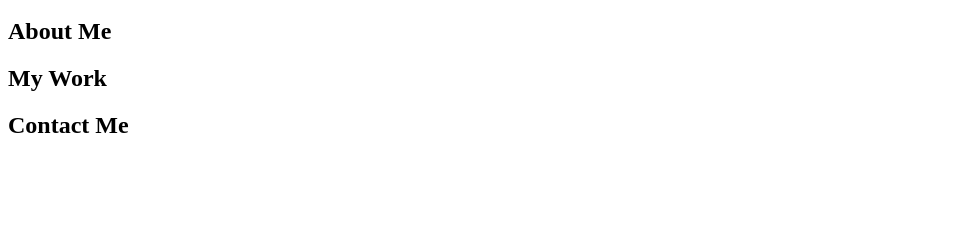
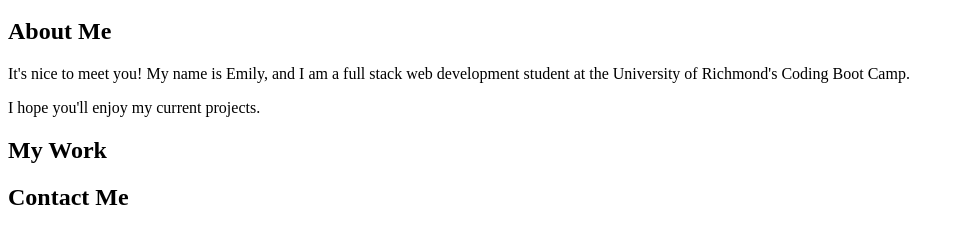
Before and after one commit to easmsm/emilystewartkukwa_portfolio, a plain HTML site: page index.html in a window 1280 px wide. Shown: the part 136-380 px from the top of the page, without its empty margins (0-964 px from the left). Drawn offline with Linux system fonts and the light colour scheme.

Commit message:
added wording to about me

```diff
--- a/index.html
+++ b/index.html
@@ -42,7 +42,10 @@
         </div>
         <div class="">
             <p>
-
+                It's nice to meet you! My name is Emily, and I am a full stack web development student at the University of Richmond's Coding Boot Camp.
+            </p>
+            <p>
+                I hope you'll enjoy my current projects.
             </p>
         </div>
     </section>
```
